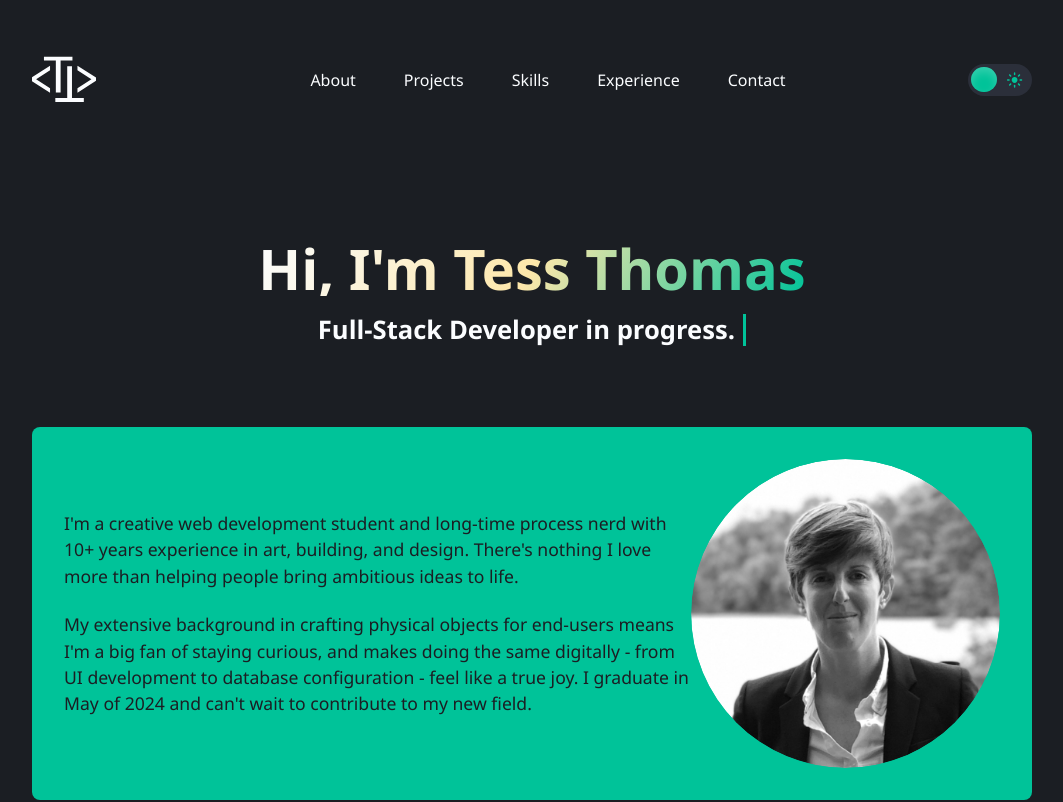
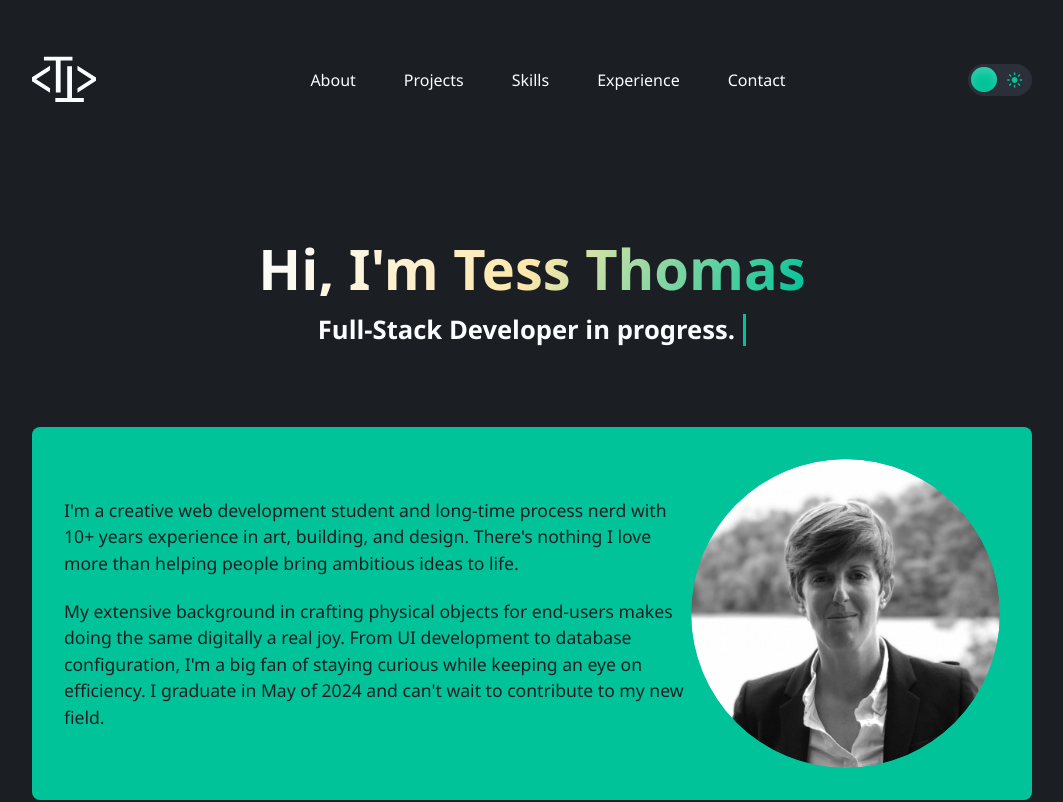
Before and after one commit to tessthom/portfolio, a React (Create React App) app: page / in a window 1280 px wide. Shown: the top 802 px of the page, without its empty margins (108-1171 px from the left). Built offline with nearby package versions, Linux system fonts and the light colour scheme.

Commit message:
edit copy

```diff
--- a/src/components/AboutMe.js
+++ b/src/components/AboutMe.js
@@ -8,7 +8,7 @@ function AboutMe() {
       <div className='about-text'>
         <p>I'm a creative web development student and long-time process nerd with 10+ years experience in art, building, and design. There's nothing I love more than helping people bring ambitious ideas to life.</p>
         <br></br>
-        <p>My extensive background in crafting physical objects for end-users means I'm a big fan of staying curious, and makes doing the same digitally - from UI development to database configuration - feel like a true joy. I graduate in May of 2024 and can't wait to contribute to my new field.</p>
+        <p>My extensive background in crafting physical objects for end-users makes doing the same digitally a real joy. From UI development to database configuration, I'm a big fan of staying curious while keeping an eye on efficiency. I graduate in May of 2024 and can't wait to contribute to my new field.</p>
       </div>
 
         <img className='profile-img' src={headCrop} alt='Tess Thomas' />
```
